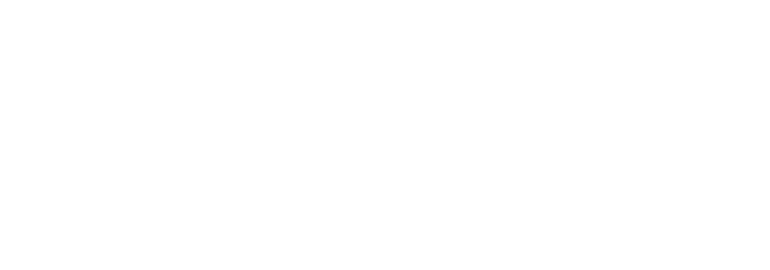
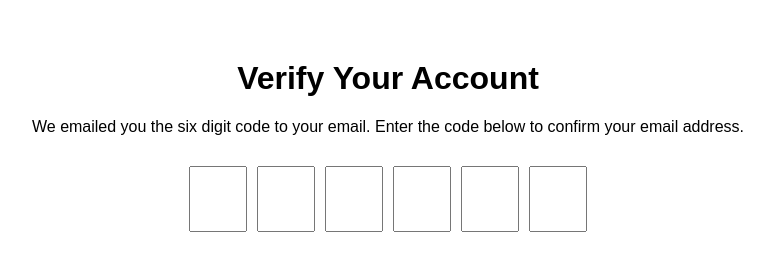
Before and after one commit to acciojob/OTP-rachelstephi, a website: page main.html in a window 1280 px wide. Shown: the whole page, without its empty margins (252-1022 px from the left). Drawn offline with Linux system fonts and the light colour scheme.

Commit message:
created a submission

```diff
--- a/main.html
+++ b/main.html
@@ -7,7 +7,22 @@
 </head>
 
 <body>
-	<!-- the entire body must be written by student -->
+	<h1 id="verification_heading">Verify Your Account</h1>
+
+    <p id="verification_subtext">
+        We emailed you the six digit code to your email.
+        Enter the code below to confirm your email address.
+    </p>
+
+    <div class="code-container">
+        <input type="text" maxlength="1" class="code">
+        <input type="text" maxlength="1" class="code">
+        <input type="text" maxlength="1" class="code">
+        <input type="text" maxlength="1" class="code">
+        <input type="text" maxlength="1" class="code">
+        <input type="text" maxlength="1" class="code">
+    </div>
+
     <script type="text/javascript" src="./script.js">
 </script>
 
--- a/script.js
+++ b/script.js
@@ -1 +1,24 @@
-//your JS code here. If required.
+
+codes[0].focus();
+
+codes.forEach((code, index) => {
+
+    code.addEventListener("input", (e) => {
+
+        if (e.target.value.length === 1 && index < codes.length - 1) {
+            codes[index + 1].focus();
+        }
+    });
+    code.addEventListener("keydown", (e) => {
+
+        if (e.key === "Backspace") {
+
+            if (code.value === "" && index > 0) {
+                codes[index - 1].value = "";
+                codes[index - 1].focus();
+            }
+        }
+
+    });
+
+});
--- a/styles.css
+++ b/styles.css
@@ -1 +1,20 @@
 /*  your css code here. If applicable */
+body {
+    font-family: Arial, sans-serif;
+    text-align: center;
+    margin-top: 60px;
+}
+
+.code-container {
+    display: flex;
+    justify-content: center;
+    gap: 10px;
+    margin-top: 30px;
+}
+
+.code {
+    width: 50px;
+    height: 60px;
+    font-size: 24px;
+    text-align: center;
+}
```
